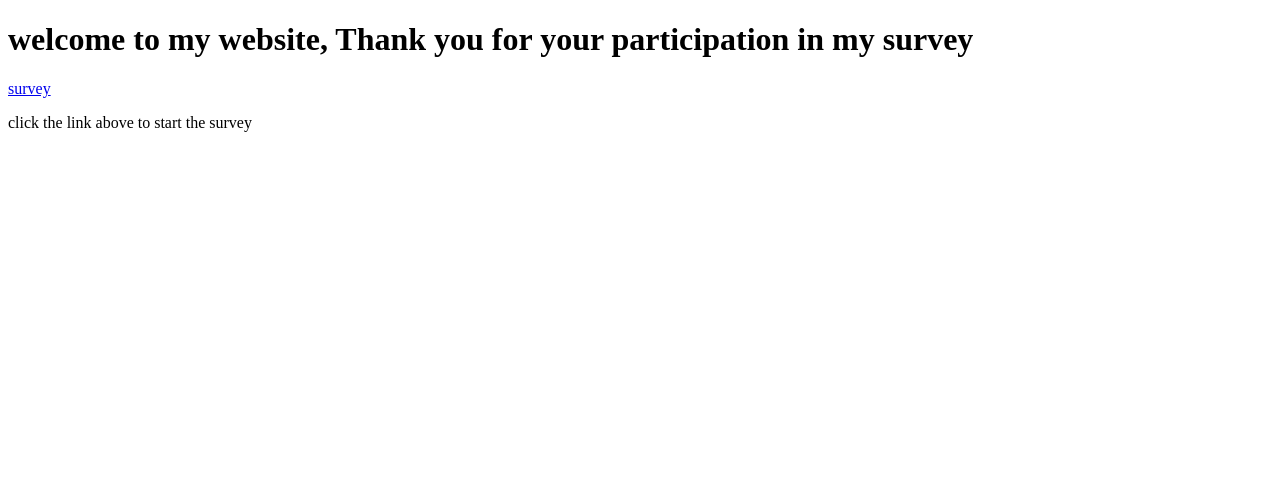
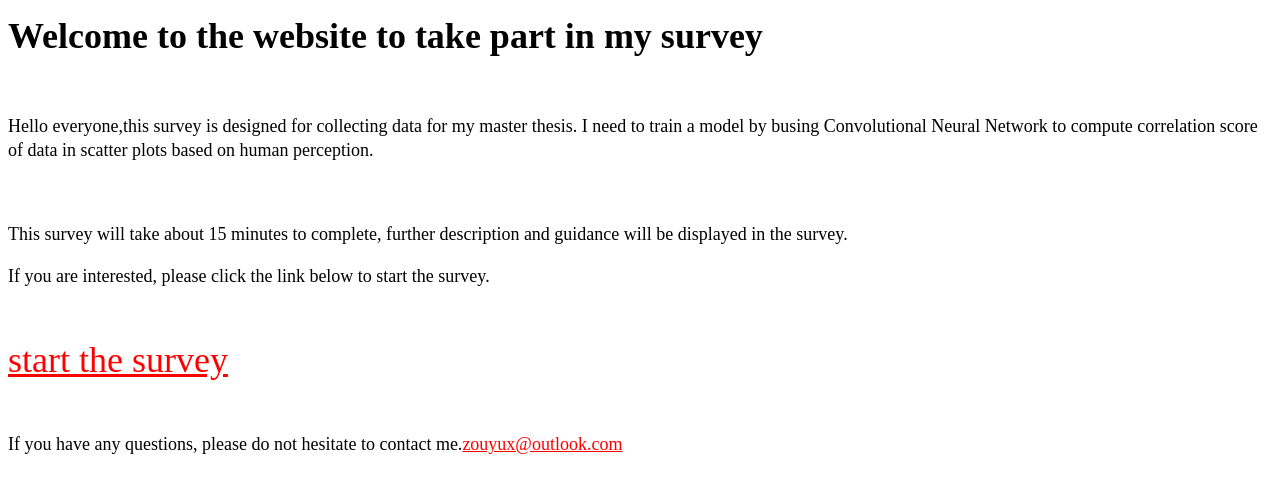
Before and after one commit to YuxinZou/survey4MA.github.io, a plain HTML site: page index.html in a window 1280 px wide. Drawn offline with Linux system fonts and the light colour scheme.

Commit message:
modified

```diff
--- a/index.html
+++ b/index.html
@@ -3,9 +3,22 @@
   <head>
     <meta charset="utf-8">
     <title>Survey</title>
+
+	<style type="text/css">
+body{ font-size:18px; line-height:24px;}
+.exp1{font-size:36px;}
+.exp2{font-size:xx-small;}
+.exp3{font-size:small;}
+.exp4{font-size:x-large;}
+.exp5{font-size:larger;}
+.exp6{font-size:smaller;}
+.exp7{font-size:50%;}
+.exp8{font-size:150%;}
+</style>
+
   </head>
-  <body>
-    <h1>welcome to my website, Thank you for your participation in my survey</h1>
+  <body link="#FF0000" alink="#FF0000" vlink="#FF0000">
+    <h1>Welcome to the website to take part in my survey</h1>
 
 
  <script language="javascript">
@@ -136,9 +149,15 @@
 	}
 
  </script>
-
-    <p> <a href= "javascript:test()" >survey</a> </p>
-
-	<p>click the link above to start the survey</p>
+	<br />
+	<p>Hello everyone,this survey is designed for collecting data for my master thesis. I need to train a model
+	by busing Convolutional Neural Network to compute correlation score of data in scatter plots based on human perception.</p>
+	<br />
+	<p>This survey will take about 15 minutes to complete, further description and guidance will be displayed in the survey.</p>
+	<p>If you are interested, please click the link below to start the survey.</p>
+	<br />
+    <p><a href= "javascript:test()" ><div class="exp1"> start the survey</a> </div></p>
+	<br />
+	<p>If you have any questions, please do not hesitate to contact me.<A href="mailto:zouyux@outlook.com ">zouyux@outlook.com</A></p>
   </body>
 </html>
```
